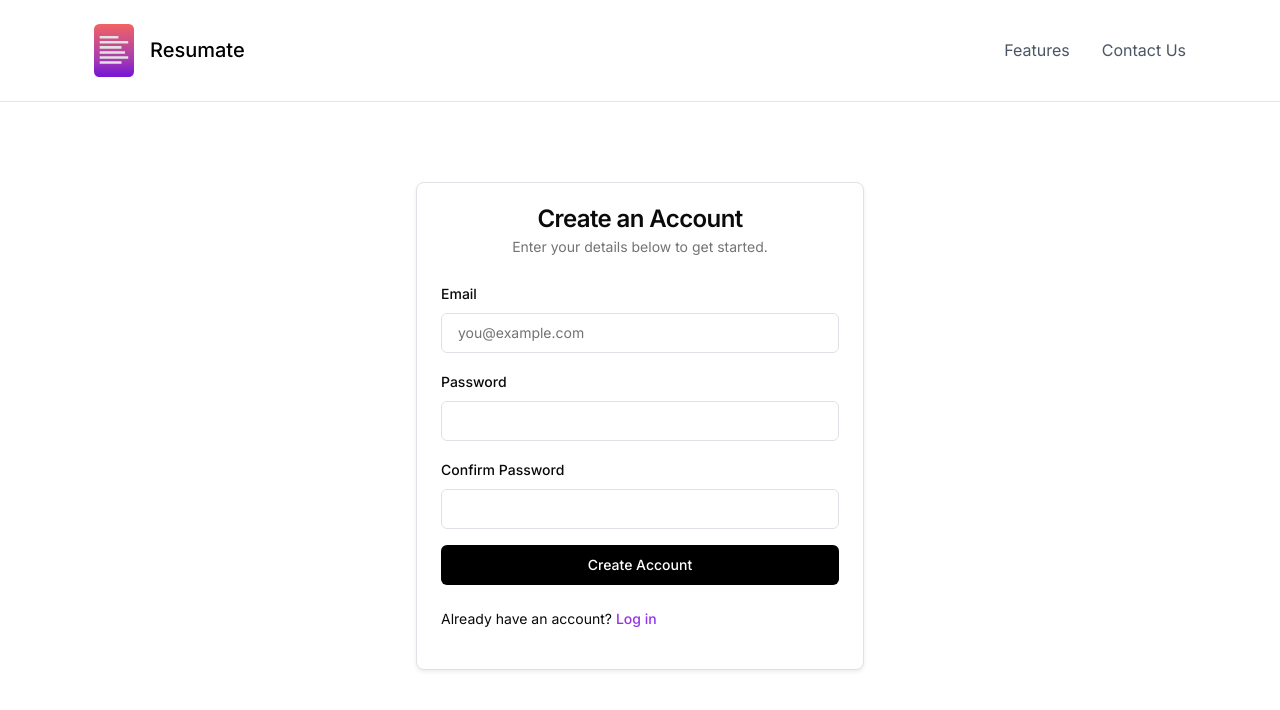
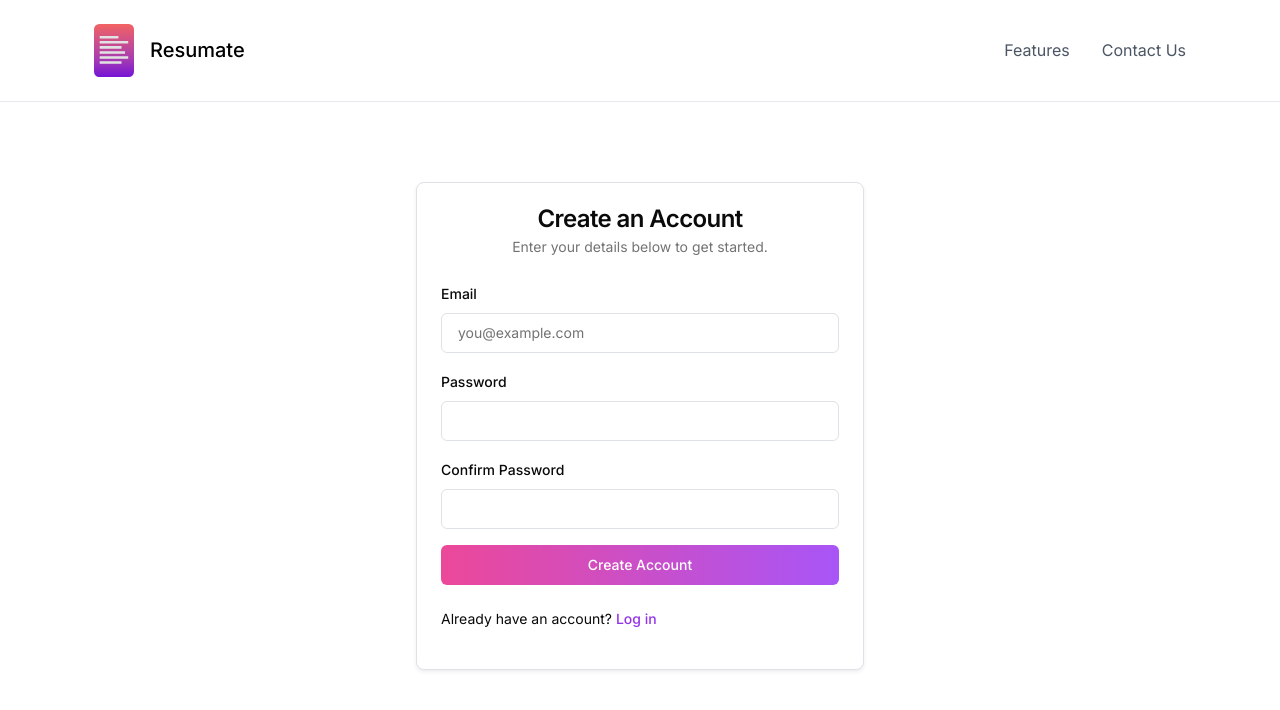
Before and after one commit to baasilali/Resumate, a Next.js app: page /signup in a window 1280 px wide. Shown: the top 710 px of the page. Built offline with nearby package versions, Linux system fonts and the light colour scheme.

Commit message:
[nit]: Auth form button colors

```diff
--- a/src/app/components/auth-form.tsx
+++ b/src/app/components/auth-form.tsx
@@ -83,7 +83,7 @@ export function AuthForm() {
             </div>
           )}
           {error && <p className="text-sm text-red-500">{error}</p>}
-          <Button type="submit" className="w-full bg-black hover:bg-black/90 text-white" disabled={loading}>
+          <Button type="submit" className="w-full bg-gradient-to-r from-pink-500 to-purple-500 text-white" disabled={loading}>
             {loading
               ? (isLoginView ? 'Logging In...' : 'Creating Account...')
               : (isLoginView ? 'Log In' : 'Create Account')}
```
